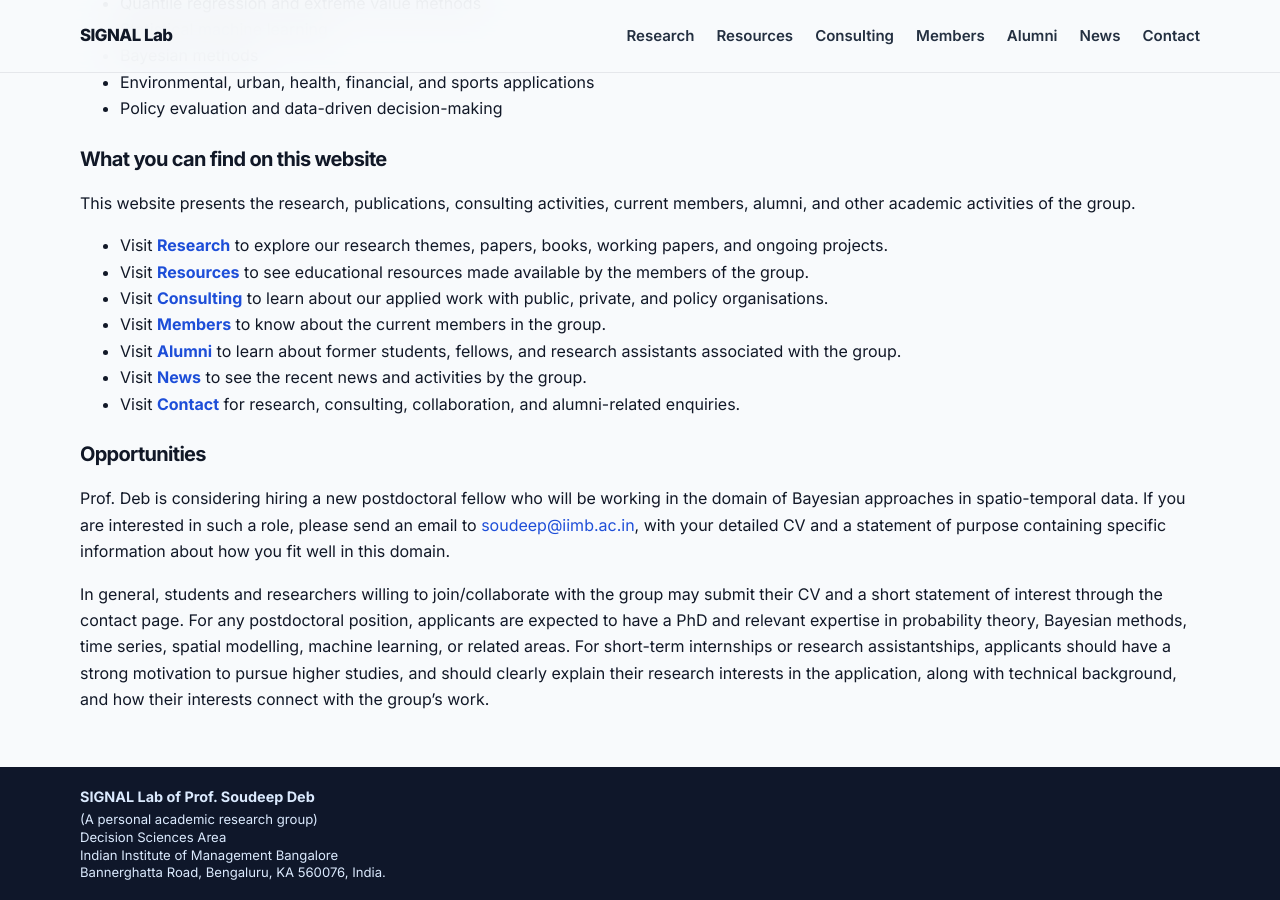
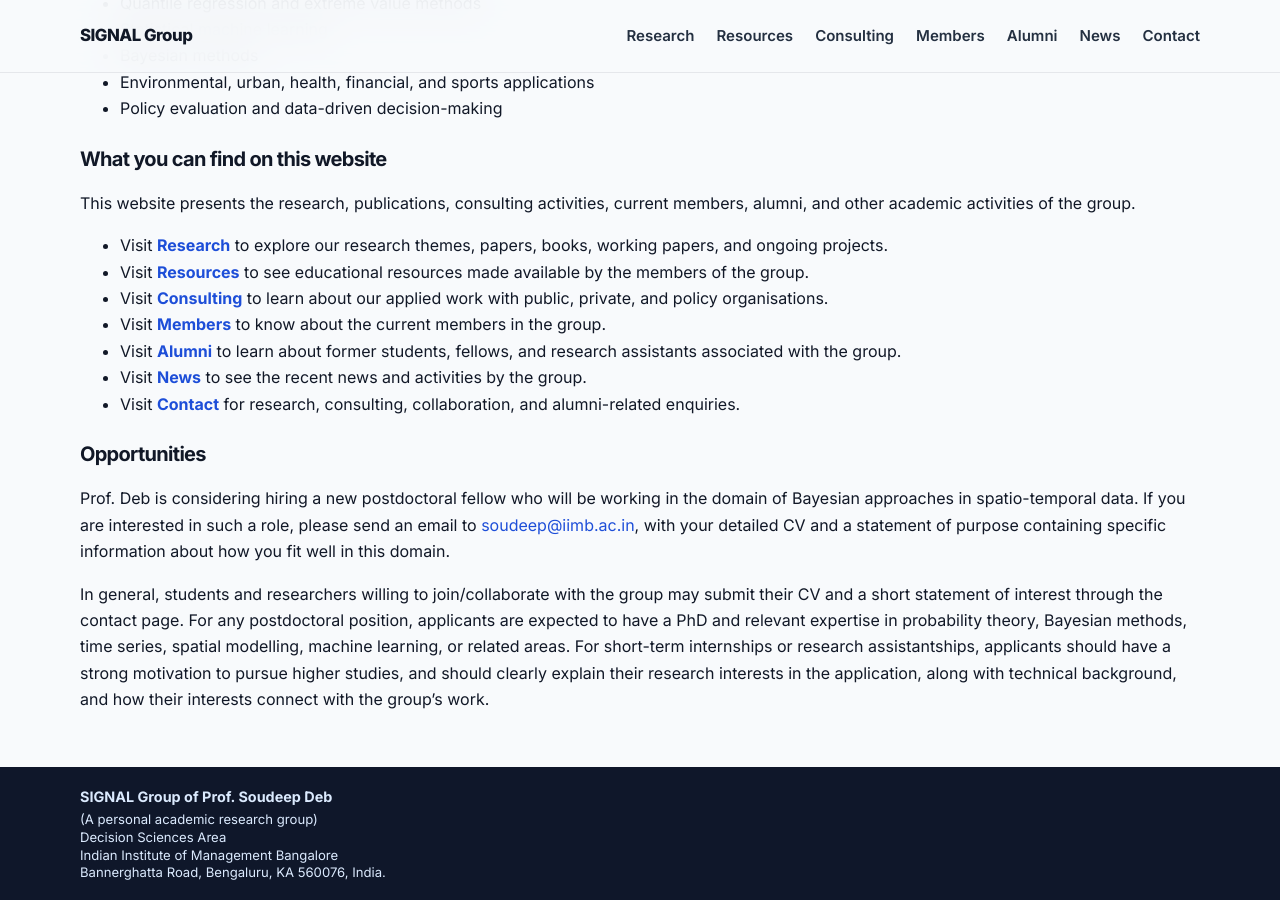
Before and after one commit to soudeepd/soudeeps-research-group, a Jekyll site: the page built from docs/index.md, in a window 1280 px wide and 900 px high, scrolled down 1288 px. Built offline with Jekyll 4.4.1, drawn with Linux system fonts in a browser that asks for light colours.

Commit message:
Change 'SIGNAL Lab' to 'SIGNAL Group' in layout

```diff
--- a/docs/_layouts/default.html
+++ b/docs/_layouts/default.html
@@ -16,7 +16,7 @@
 <body>
   <header class="site-header">
     <div class="container nav-wrap">
-      <a class="site-title" href="{{ site.baseurl }}/">SIGNAL Lab</a>
+      <a class="site-title" href="{{ site.baseurl }}/">SIGNAL Group</a>
 
       <nav class="site-nav" aria-label="Main navigation">
         <a href="{{ site.baseurl }}/research/">Research</a>
@@ -37,7 +37,7 @@
   <footer class="site-footer">
   <div class="container footer-grid">
     <div>
-      <strong>SIGNAL Lab of Prof. Soudeep Deb</strong>
+      <strong>SIGNAL Group of Prof. Soudeep Deb</strong>
       <p>
         (A personal academic research group)<br>
         Decision Sciences Area<br>
```
